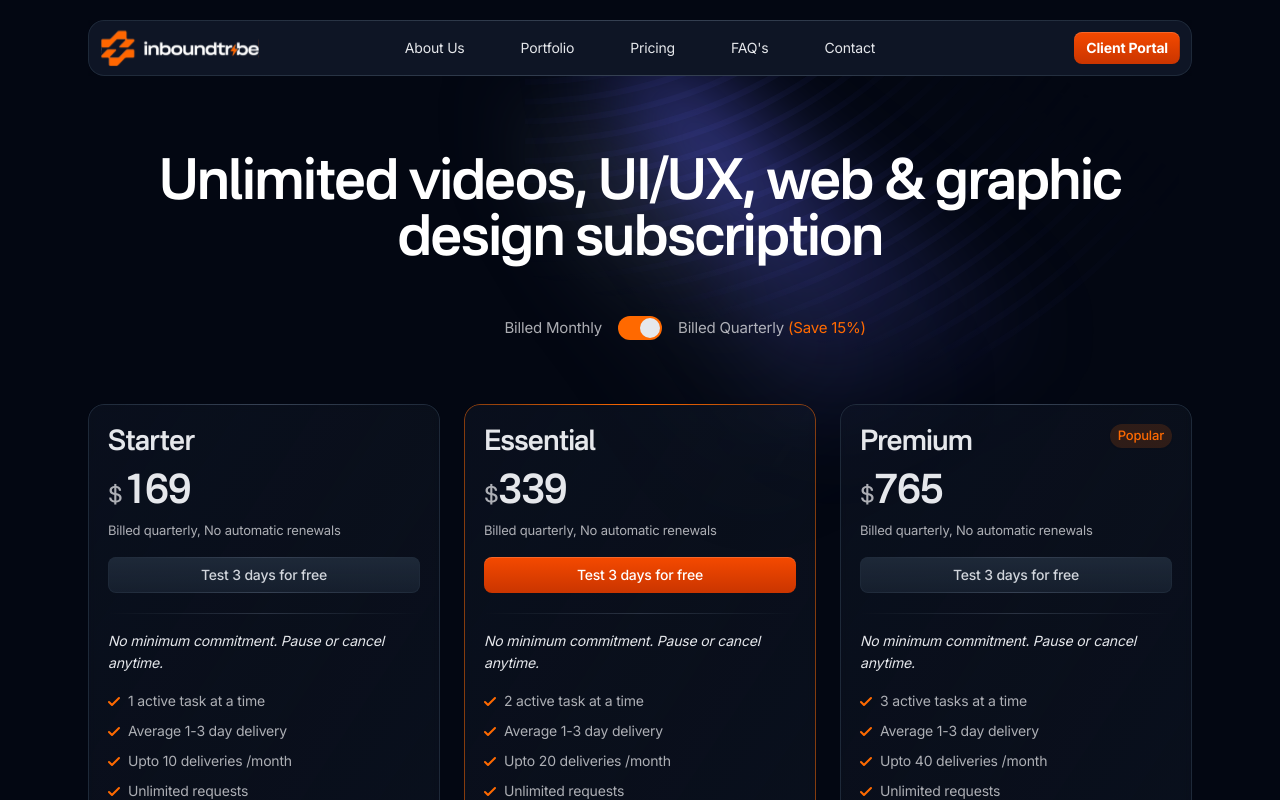
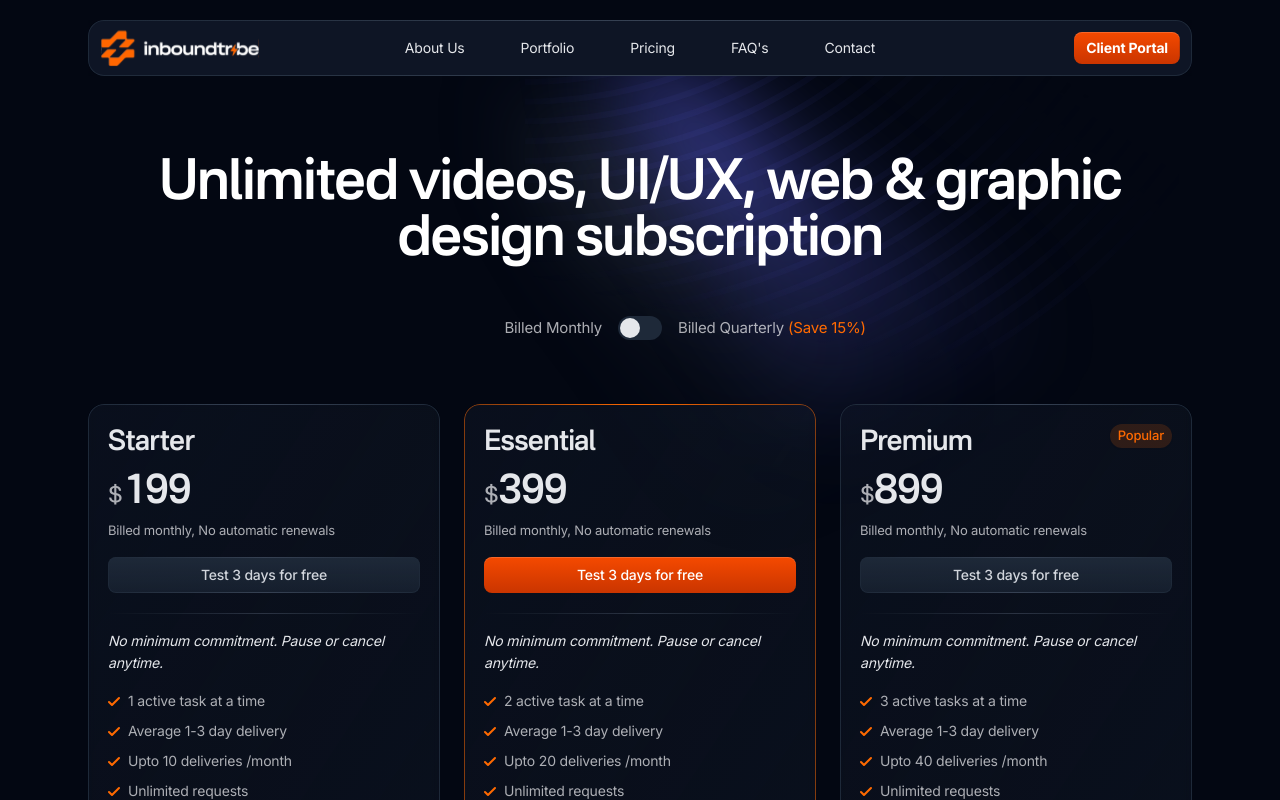
Before and after one commit to Vinoth-itribe/itribe-nextapp, a Next.js app: page /pricing in a window 1280 px wide. Shown: the top 800 px of the page. Built offline with nearby package versions, Linux system fonts and the light colour scheme.

Commit message:
pricing default status

```diff
--- a/components/pricing-table.tsx
+++ b/components/pricing-table.tsx
@@ -4,12 +4,12 @@ import { useState } from "react"
 import Spotlight from "./spotlight"
 
 export default function PricingTable() {
-  const [annual, setAnnual] = useState<boolean>(true)
+  const [annual, setAnnual] = useState<boolean>(false)
 
   return (
     <div>
       {/* Pricing toggle */}
-      <label className="mb-16 flex cursor-pointer items-center justify-center gap-4 text-gray-100/70">
+     <label className="mb-16 flex cursor-pointer items-center justify-center gap-4 text-gray-100/70">
         <span className="flex-1 text-right" aria-hidden="true">
           Billed Monthly
         </span>
```
